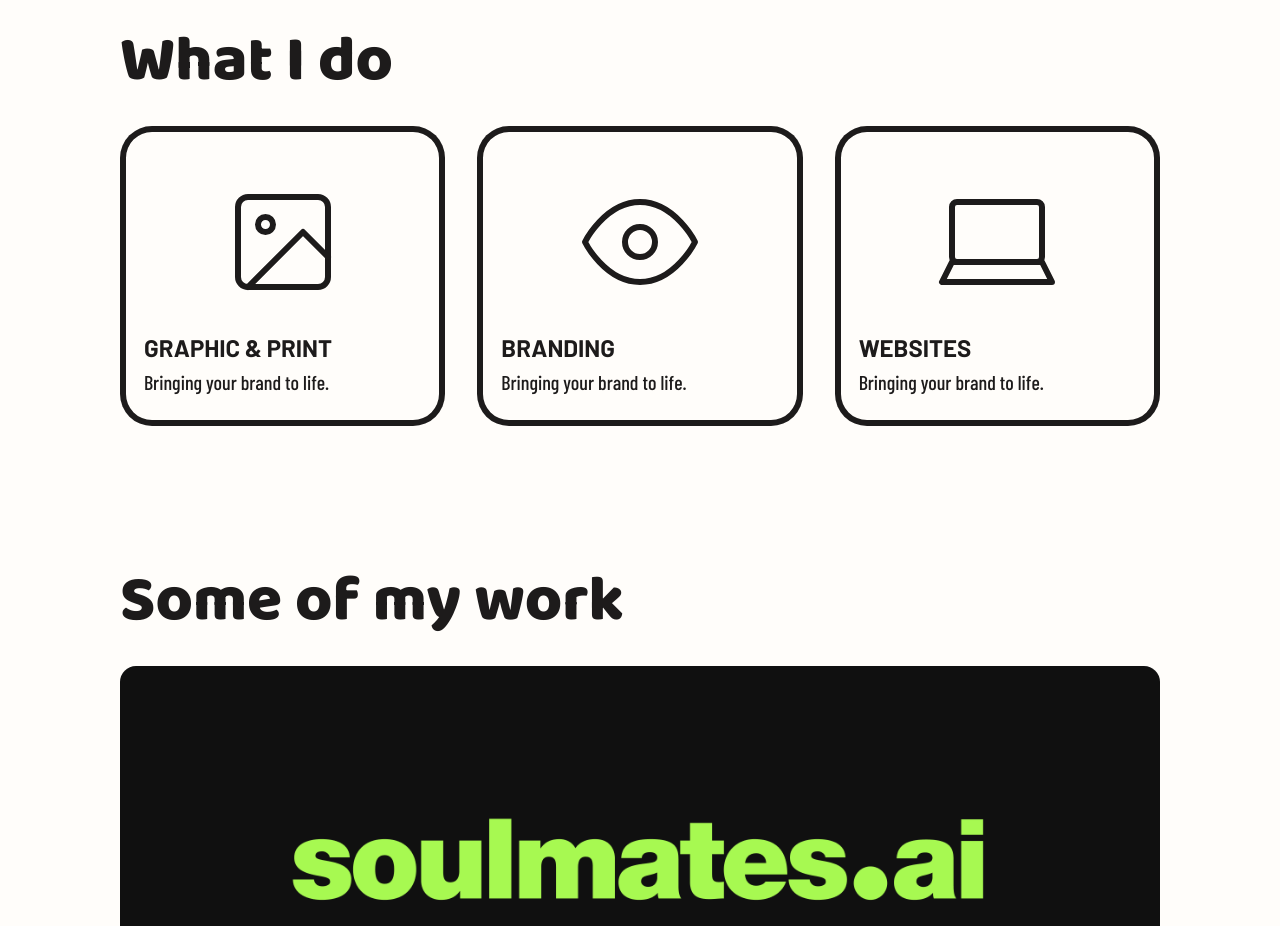
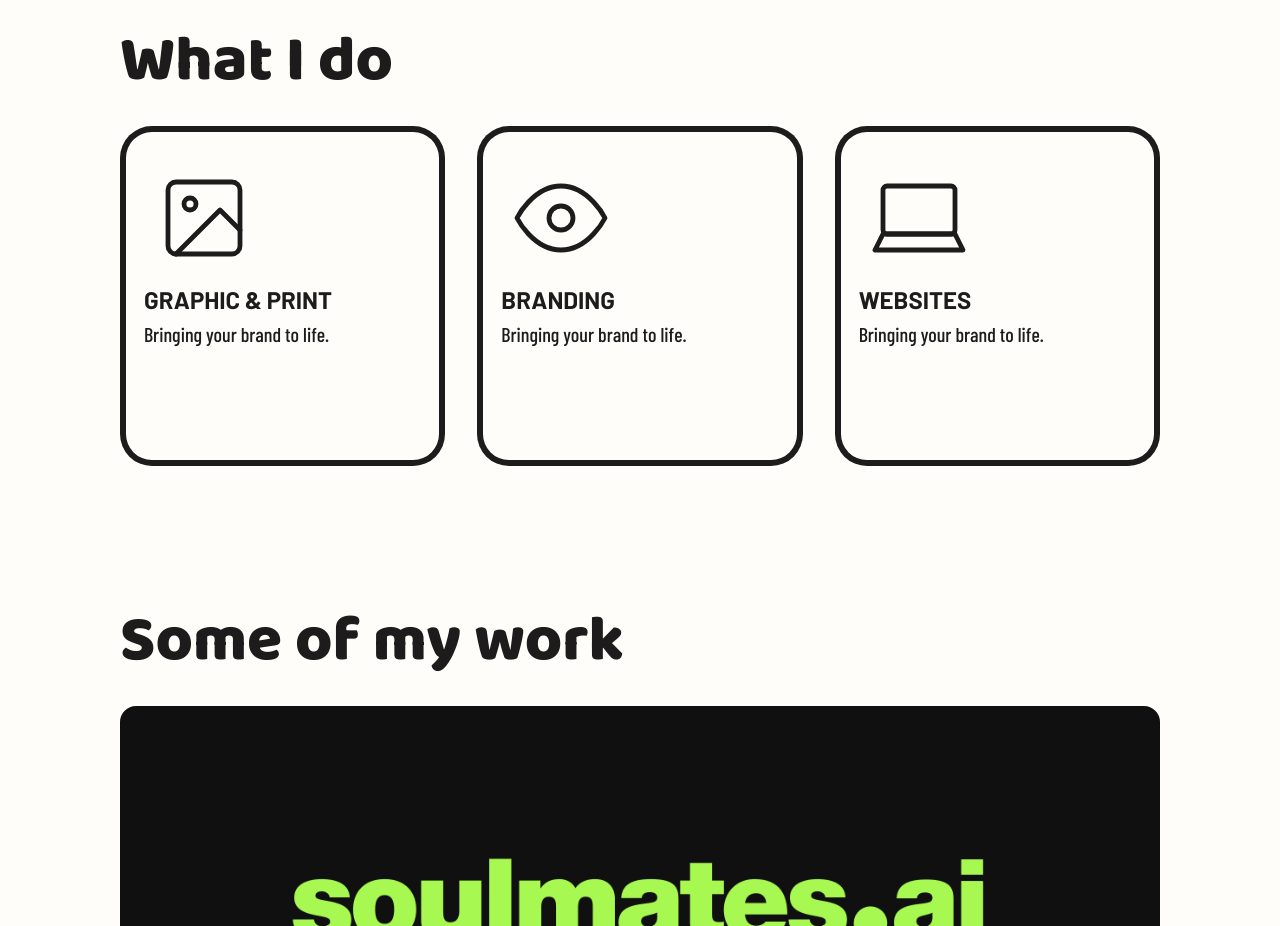
Before and after one commit to Fauxdeedle/site-portfolio, a Next.js app: page / in a window 1280 px wide. Shown: the part 980-1906 px from the top of the page. Built offline with nearby package versions, Linux system fonts and the light colour scheme.

Commit message:
started card update

```diff
--- a/app/page.js
+++ b/app/page.js
@@ -39,9 +39,24 @@
       <section className={styles.section}>
         <h2 className={styles.sectionHeading}>What I do</h2>
         <div className={styles.cards}>
-          <HomeCard icon="graphic" title="Graphic & Print" description="Bringing your brand to life." />
-          <HomeCard icon="branding" title="Branding" description="Bringing your brand to life." />
-          <HomeCard icon="websites" title="Websites" description="Bringing your brand to life." />
+          <HomeCard
+            icon="graphic"
+            title="Graphic & Print"
+            description="Bringing your brand to life."
+            items={["Business cards", "Brochures", "Packaging & Labels", "Posters & Signages"]}
+          />
+          <HomeCard
+            icon="branding"
+            title="Branding"
+            description="Bringing your brand to life."
+            items={["Logo design", "Style guides", "Color & type systems", "Brand collateral"]}
+          />
+          <HomeCard
+            icon="websites"
+            title="Websites"
+            description="Bringing your brand to life."
+            items={["Landing pages", "E-commerce", "CMS integrations", "Ongoing support"]}
+          />
         </div>
       </section>
 
--- a/components/HomeCard.jsx
+++ b/components/HomeCard.jsx
@@ -5,16 +5,26 @@
   icon = "graphic",
   title = "Graphic & Print",
   description = "Bringing your brand to life.",
+  items = [],
   className = "",
   ...rest
 }) {
   return (
     <div className={`${styles.card} ${className}`} {...rest}>
       <div className={styles.iconWrap}>
-        <Icon name={icon} size={120} strokeWidth={1.2} />
+        <Icon name={icon} size="100%" strokeWidth={1.2} />
       </div>
       <span className={styles.title}>{title}</span>
       <span className={styles.description}>{description}</span>
+      {items.length > 0 && (
+        <ul className={styles.list}>
+          {items.map((item) => (
+            <li key={item} className={styles.listItem}>
+              {item}
+            </li>
+          ))}
+        </ul>
+      )}
     </div>
   );
 }
--- a/components/HomeCard.module.css
+++ b/components/HomeCard.module.css
@@ -8,12 +8,13 @@
   flex-direction: column;
   gap: 10px;
   padding: 32px 24px;
-  justify-content: flex-end;
+  justify-content: flex-start;
   align-items: flex-start;
   box-sizing: border-box;
   transition: box-shadow 150ms ease, transform 150ms ease;
   flex: 1 1 260px;
   min-width: 220px;
+  height: 340px;
 }
 
 .card:hover {
@@ -22,12 +23,20 @@
 
 .iconWrap {
   display: flex;
-  flex-direction: row;
-  padding: 24px 0;
+  flex-shrink: 0;
+  width: 120px;
+  height: 120px;
+  padding: 12px;
+  box-sizing: border-box;
   justify-content: center;
   align-items: center;
-  flex-grow: 1;
-  align-self: stretch;
+  transition: width 300ms ease, height 300ms ease, padding 300ms ease;
+}
+
+.card:hover .iconWrap {
+  width: 56px;
+  height: 56px;
+  padding: 0;
 }
 
 .title {
@@ -45,3 +54,28 @@
   font-size: var(--text-body-lg);
   color: var(--ink);
 }
+
+.list {
+  margin: 0;
+  padding-left: 20px;
+  display: flex;
+  flex-direction: column;
+  gap: 4px;
+  max-height: 0;
+  opacity: 0;
+  transform: translateY(12px);
+  transition: max-height 300ms ease, opacity 200ms ease, transform 300ms ease;
+}
+
+.card:hover .list {
+  max-height: 160px;
+  opacity: 1;
+  transform: translateY(0);
+}
+
+.listItem {
+  font-family: var(--font-subhead);
+  font-weight: 500;
+  font-size: var(--text-body-md);
+  color: var(--ink);
+}
```
Also changed, not shown: app/style-guide/page.js (+6 -1 lines), test-results/.last-run.json (added).
